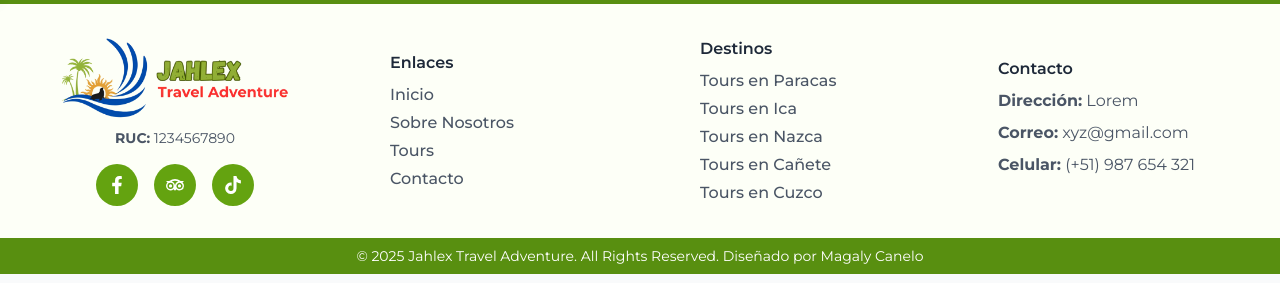
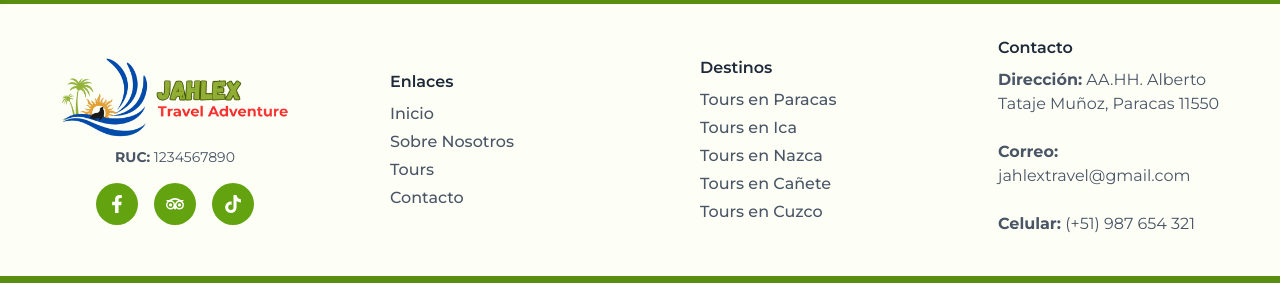
Before and after one commit to MagalyCanelo/JahlexTravelV2, a Next.js app: page /tours in a window 1280 px wide. Shown: the part 805-1088 px from the top of the page. Built offline with nearby package versions, Linux system fonts and the light colour scheme.

Commit message:
feat: Footer actions

```diff
--- a/app/Components/Footer.tsx
+++ b/app/Components/Footer.tsx
@@ -1,6 +1,7 @@
 import { FaFacebookF, FaTiktok, FaTripadvisor } from "react-icons/fa";
 import Image from "next/image";
 import Link from "next/link";
+import { SocialLink } from "./TopBar";
 
 const Footer = () => {
   return (
@@ -26,13 +27,25 @@ const Footer = () => {
 
             <div className="flex justify-center gap-4 text-green-800 text-lg">
               <div className="bg-oliva-c bg-oliva-o-hover rounded-full p-3 text-white">
-                <FaFacebookF />
+                <SocialLink
+                  href="https://www.facebook.com/profile.php?id=61576859812087"
+                  icon={<FaFacebookF size={18} />}
+                  label="Facebook"
+                />
               </div>
               <div className="bg-oliva-c bg-oliva-o-hover rounded-full p-3 text-white">
-                <FaTripadvisor />
+                <SocialLink
+                  href="https://www.tripadvisor.com.pe/Attraction_Review-g445063-d33219851-Reviews-Jahlex_Travel_Adventure-Paracas_Ica_Region.html"
+                  icon={<FaTripadvisor size={18} />}
+                  label="Tripadvisor"
+                />
               </div>
               <div className="bg-oliva-c bg-oliva-o-hover rounded-full p-3 text-white">
-                <FaTiktok />
+                <SocialLink
+                  href="https://www.tiktok.com/@jahlextraveladventure"
+                  icon={<FaTiktok size={18} />}
+                  label="TikTok"
+                />
               </div>
             </div>
           </div>
@@ -100,15 +113,20 @@ const Footer = () => {
           <div className="pl-2 flex flex-col justify-center h-full lg:pb-2">
             <h3 className="font-semibold mb-2">Contacto</h3>
             <div className="text-gray-600 space-y-2">
-              <p>
-                <strong>Dirección:</strong> Lorem
-              </p>
-              <p>
-                <strong>Correo:</strong> xyz@gmail.com
-              </p>
-              <p>
+              <a href="https://maps.app.goo.gl/2JLeS4fC7jA5urn96" target="_blank" rel="noopener noreferrer" >
+                <strong>Dirección:</strong> AA.HH. Alberto Tataje Muñoz, Paracas
+                11550
+              </a>
+              <br />
+              <br />
+              <a href="mailto:jahlextravel@gmail.com">
+                <strong>Correo:</strong> jahlextravel@gmail.com
+              </a>
+              <br />
+              <br />
+              <a href="tel:+51987654321">
                 <strong>Celular:</strong> (+51) 987 654 321
-              </p>
+              </a>
             </div>
           </div>
         </div>
--- a/app/Components/TopBar.tsx
+++ b/app/Components/TopBar.tsx
@@ -77,7 +77,7 @@ export default function TopBar(): ReactElement {
               label="WhatsApp"
             />
             <SocialLink
-              href="https://tripadvisor.com"
+              href="https://www.tripadvisor.com.pe/Attraction_Review-g445063-d33219851-Reviews-Jahlex_Travel_Adventure-Paracas_Ica_Region.html"
               icon={<FaTripadvisor size={17} />}
               label="Tripadvisor"
             />
@@ -95,7 +95,7 @@ interface SocialLinkProps {
   label: string;
 }
 
-function SocialLink({ href, icon, label }: SocialLinkProps): ReactElement {
+export function SocialLink({ href, icon, label }: SocialLinkProps): ReactElement {
   return (
     <a
       href={href}
```
